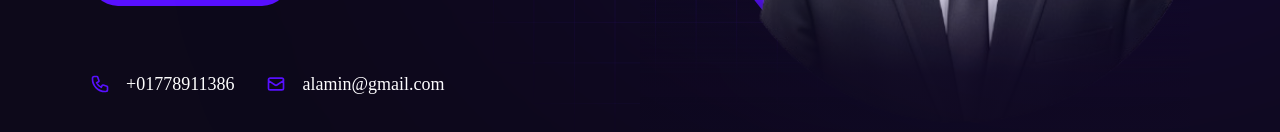
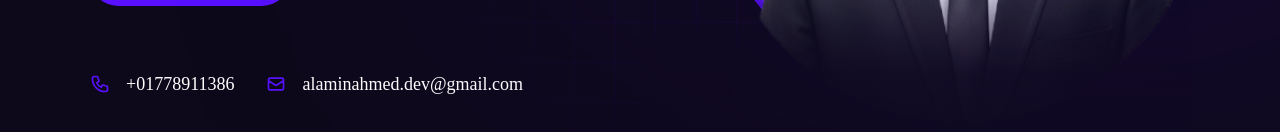
Before and after one commit to Alamin4D/alamin-portfolio, a Next.js app: page / in a window 1280 px wide. Shown: the part 494-626 px from the top of the page. Built offline with nearby package versions, Linux system fonts and the light colour scheme; a web font is replaced by a local one.

Commit message:
updated home page

```diff
--- a/app/page.jsx
+++ b/app/page.jsx
@@ -44,7 +44,7 @@ const Home = () => {
               <span className='text-accent'>
                 <HiOutlineMail className='text-xl' />
               </span>
-              <span>alamin@gmail.com</span>
+              <span>alaminahmed.dev@gmail.com</span>
             </div>
           </div>
           {/* socials */}
```
